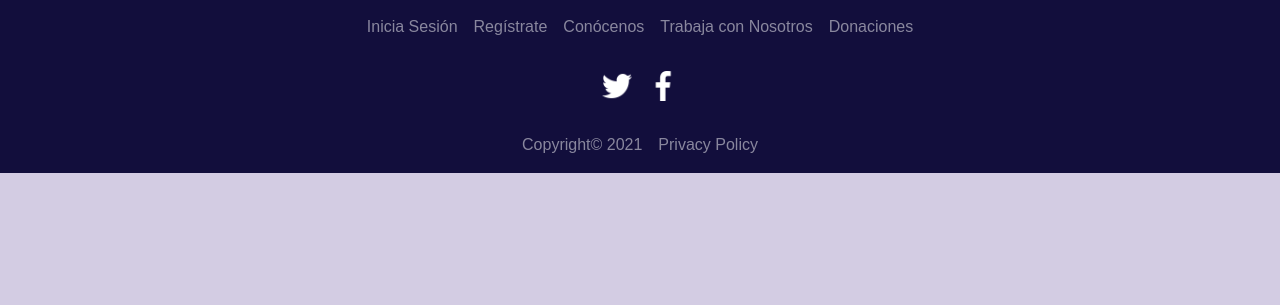
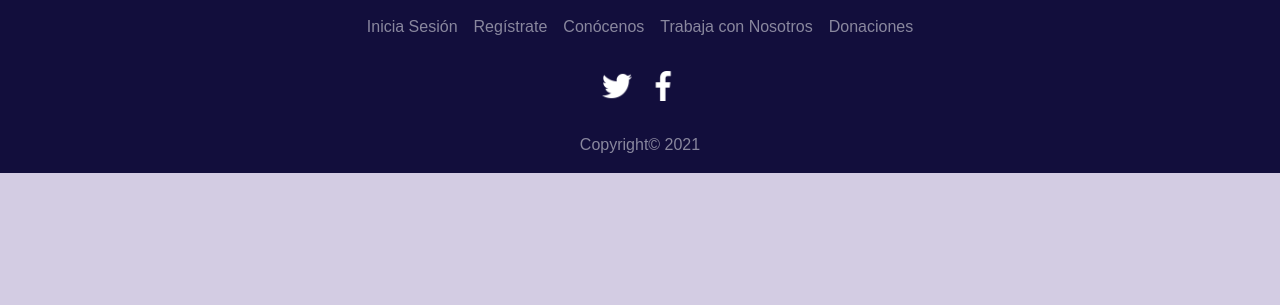
Before and after one commit to MJBM2706/koe, a PHP site: page /vistas/inicioSinLogueo.php in a window 1280 px wide. Shown: the part 495-800 px from the top of the page. Run offline with PHP 8.4, Linux system fonts and the light colour scheme.

Commit message:
MajoCasa

```diff
--- a/vistas/inicioSinLogueo.php
+++ b/vistas/inicioSinLogueo.php
@@ -92,9 +92,6 @@
             <li class="nav-item">
             <a class="nav-link" href="#">Copyright© 2021</a>
             </li>
-            <li class="nav-item">
-            <a class="nav-link" href="#">Privacy Policy</a>
-            </li>
           </ul>
         </nav>
       </div>
```
